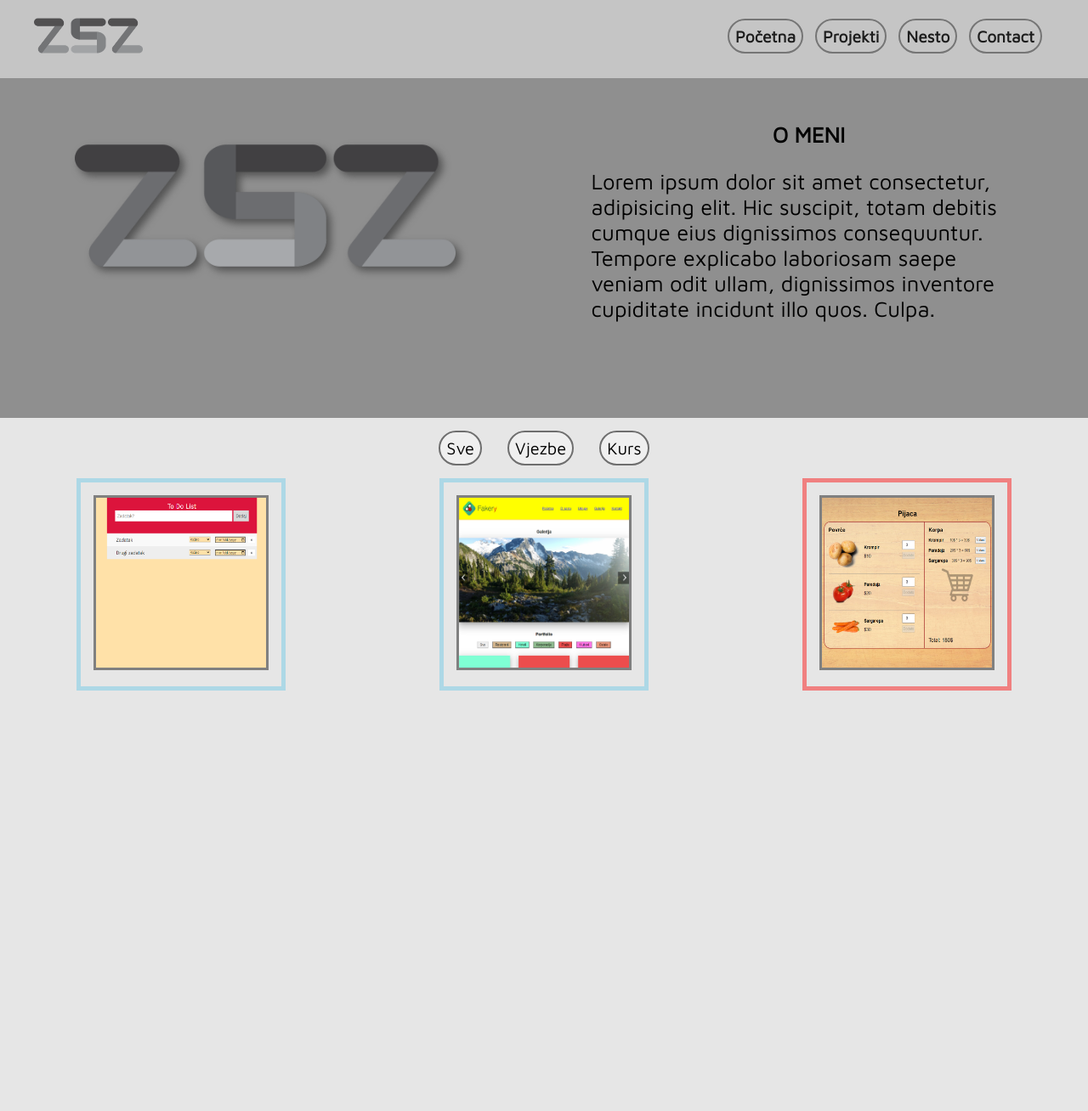
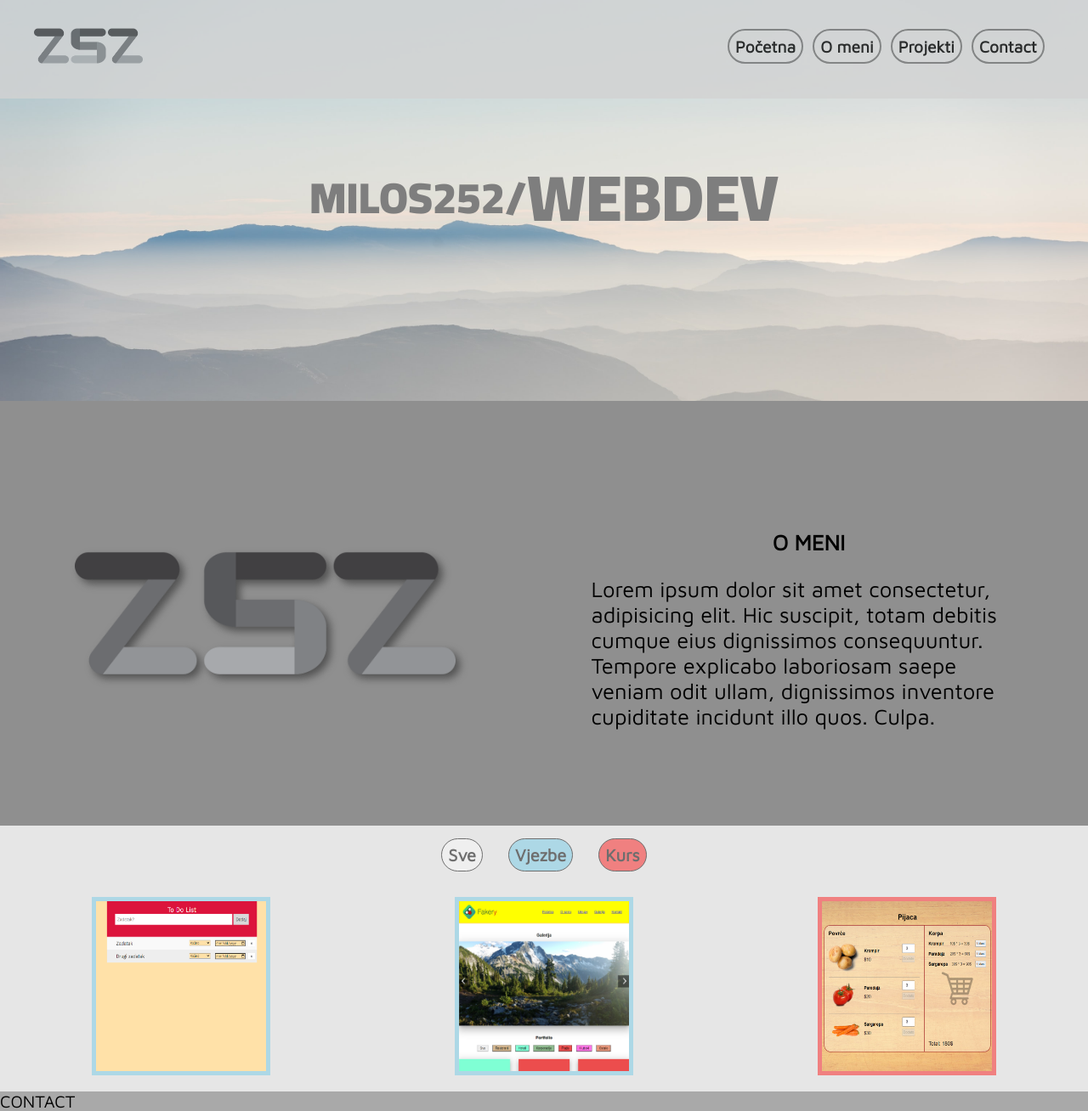
Before and after one commit to Milos252/portfolio, a plain HTML site: page index.html in a window 1280 px wide. Shown: the part 8-1316 px from the top of the page at 85% size. Before the commit the page ends 821 px from the top, so only its background shows below. Drawn offline with Linux system fonts and the light colour scheme.

Commit message:
Dodata naslovna

```diff
--- a/index.html
+++ b/index.html
@@ -6,12 +6,6 @@
         <meta name="viewport" content="width=device-width, initial-scale=1.0" />
         <link rel="stylesheet" href="style.css" />
         <title>Milos252's portfolio</title>
-        <link rel="preconnect" href="https://fonts.googleapis.com" />
-        <link rel="preconnect" href="https://fonts.gstatic.com" crossorigin />
-        <link
-            href="https://fonts.googleapis.com/css2?family=Maven+Pro&display=swap"
-            rel="stylesheet"
-        />
     </head>
     <body>
         <div class="header">
@@ -22,12 +16,16 @@
                 onclick="logoClick()"
             />
             <ul>
-                <li><a href="#pocetna">Početna</a></li>
+                <li><a href="#naslovna">Početna</a></li>
+                <li><a href="#pocetna">O meni</a></li>
                 <li><a href="#projekti">Projekti</a></li>
-                <li><a href="">Nesto</a></li>
-                <li><a href="">Contact</a></li>
+                <li><a href="#contact">Contact</a></li>
             </ul>
             <button><span>MENU</span></button>
+        </div>
+        <div id="naslovna">
+            <h1>MILOS252/</h1>
+            <p id="webdev">WEBDEV</p>
         </div>
         <div class="content">
             <div id="pocetna">
@@ -45,42 +43,36 @@
             </div>
             <div id="projekti">
                 <div id="projekti-dugmad">
-                    <button data-category="sve">
-                        Sve
-                    </button>
-                    <button class="blue" data-category="vjezbe">
-                        Vjezbe
-                    </button>
-                    <button class="red" data-category="kurs">
-                        Kurs
-                    </button>
+                    <button data-category="sve">Sve</button>
+                    <button class="blue" data-category="vjezbe">Vjezbe</button>
+                    <button class="red" data-category="kurs">Kurs</button>
                 </div>
                 <div id="projekti-slike">
                     <a
                         href="To Do List/index.html"
                         target="_blank"
                         data-category="vjezbe"
-                        class="portfolio-single-item blue"
-                        ><img src="To Do List/ToDo.png" alt=""
+                        class="portfolio-single-item"
+                        ><img class="blue" src="To Do List/ToDo.png" alt=""
                     /></a>
                     <a
                         href="Vjezba 11/index.html"
                         target="_blank"
                         data-category="vjezbe, kurs"
-                        class="portfolio-single-item blue"
-                        ><img src="Vjezba 11/Vjezba11.png" alt=""
+                        class="portfolio-single-item"
+                        ><img class="blue" src="Vjezba 11/Vjezba11.png" alt=""
                     /></a>
                     <a
                         href="Pijaca/index.html"
                         target="_blank"
                         data-category="kurs"
-                        class="portfolio-single-item red"
-                        ><img src="Pijaca/Pijaca.png" alt=""
+                        class="portfolio-single-item"
+                        ><img class="red" src="Pijaca/Pijaca.png" alt=""
                     /></a>
                 </div>
             </div>
+            <div id="contact">CONTACT</div>
         </div>
-        <div class="footer"></div>
         <script src="script.js"></script>
     </body>
 </html>
--- a/style.css
+++ b/style.css
@@ -1,3 +1,6 @@
+@import url('https://fonts.googleapis.com/css2?family=Cairo:wght@900&display=swap');
+@import url('https://fonts.googleapis.com/css2?family=Maven+Pro&display=swap');
+
 * {
     font-size: 20px;
     font-family: 'Maven Pro', sans-serif;
@@ -16,9 +19,35 @@ body::-webkit-scrollbar {
     display: none;
 }
 
+#naslovna {
+    width: 100%;
+    height: 60%;
+    display: flex;
+    background-image: url('img/background.jpg');
+    background-size: cover;
+    justify-content: center;
+    align-items: center;
+}
+
+#naslovna h1 {
+    font-size: 4vw;
+    font-weight: bold;
+    color: rgb(126, 126, 126);
+    font-family: 'Cairo', sans-serif;
+    user-select: none;
+}
+
+#naslovna p {
+    font-size: 6vw;
+    font-weight: bold;
+    color: rgb(126, 126, 126);
+    font-family: 'Cairo', sans-serif;
+    user-select: none;
+}
+
 .header {
     width: 100%;
-    height: 10%;
+    height: 13%;
     padding: 10px;
     background-color: lightgray;
     position: fixed;
@@ -115,10 +144,11 @@ body::-webkit-scrollbar {
 #projekti-dugmad button {
     margin: 15px;
     padding: 7px;
-    border: 2px solid rgb(110, 110, 110);
+    border: 1px solid rgb(110, 110, 110);
+    font-weight: bold;
     border-radius: 30px;
     cursor: pointer;
-    color: black;
+    color: rgb(110, 110, 110);
 }
 
 #projekti-slike {
@@ -131,7 +161,6 @@ body::-webkit-scrollbar {
 #projekti-slike img {
     width: 200px;
     height: 200px;
-    border: 3px solid grey;
     margin: 15px;
 }
 
@@ -141,6 +170,16 @@ body::-webkit-scrollbar {
 
 .blue {
     border: 5px solid lightblue;
+}
+
+button.red {
+    background-color: lightcoral;
+    color: white;
+}
+
+button.blue {
+    background-color: lightblue;
+    color: white;
 }
 
 @media only screen and (max-width: 800px) {
@@ -156,10 +195,11 @@ body::-webkit-scrollbar {
     .header ul a {
         font-size: 12px;
         margin: 5px;
+        white-space: nowrap;
     }
 }
 
-@media only screen and (max-width: 600px) {
+@media only screen and (max-width: 630px) {
     .header ul {
         display: none;
         width: 100%;
@@ -169,5 +209,11 @@ body::-webkit-scrollbar {
         display: block;
         position: absolute;
         right: 10%;
+        top: 10%;
     }
 }
+
+#contact {
+    height: 25%;
+    background-color: darkgray;
+}
```
Also changed, not shown: script.js (+5 -5 lines), img/background.jpg (added).
